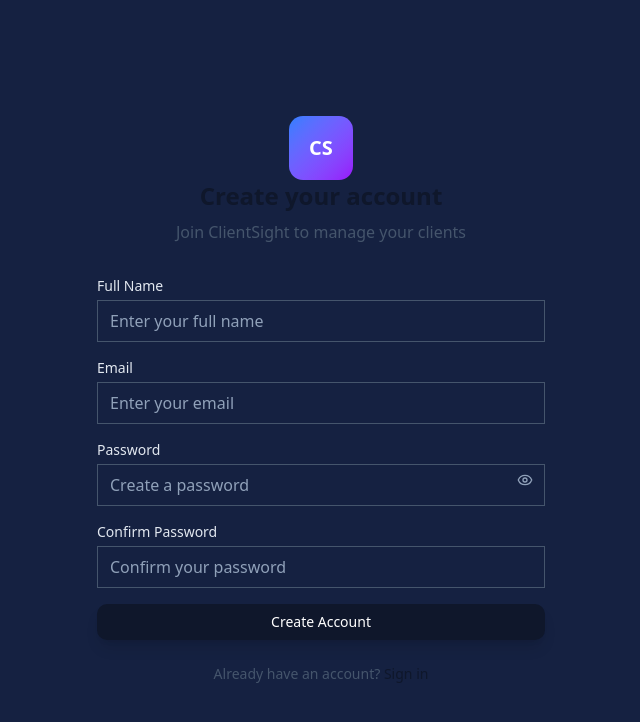
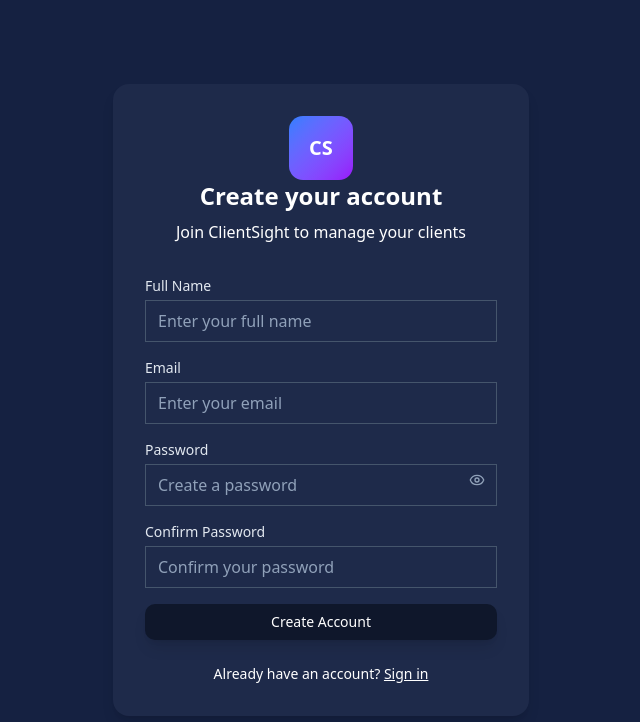
Before and after one commit to codewithAntony/cliently4us, a React (Vite) app in the folder frontend/: page /auth in a window 1280 px wide. Both pictures are taken after a click on the button "Sign up". Shown: the top 722 px of the page, without its empty margins (319-959 px from the left). Built offline with nearby package versions, Linux system fonts and the light colour scheme.

Commit message:
updated the ui of registration page

```diff
--- a/frontend/src/components/auth/LoginForm.tsx
+++ b/frontend/src/components/auth/LoginForm.tsx
@@ -109,7 +109,7 @@
         <p className='text-sm text-white dark:text-slate-400'>Don't have an account?{' '}
           <button
             onClick={onSwitchToRegister}
-            className='font-medium text-white dark:text-slate-100 hover:underline'
+            className='font-medium text-white dark:text-slate-100 underline'
             >
               Sign up
             </button>
--- a/frontend/src/components/auth/RegisterForm.tsx
+++ b/frontend/src/components/auth/RegisterForm.tsx
@@ -66,15 +66,16 @@
 
 
     return (
-        <div className='w-full max-w-md'>
+        <div className='min-h-screen flex items-center justify-center bg-[#152141] px-4'>
+            <div className='w-full max-w-md rounded-2xl shadow-lg p-8 bg-[#1e2a4a]'>
             <div className='text-center mb-8'>
                 <div className="w-16 h-16  bg-gradient-to-br from-blue-500 to-purple-600 rounded-xl flex items-center justify-center mx-auto mb-4'">
             <span className="text-white font-bold text-xl">CS</span>
             </div>
-                <h2 className='text-2xl font-bold text-slate-900 dark:text-slate-100'>
+                <h2 className='text-2xl font-bold text-white'>
                     Create your account
                 </h2>
-                <p className='text-slate-600 dark:text-slate-400 mt-2'>Join ClientSight to manage your clients</p>
+                <p className='text-white mt-2'>Join ClientSight to manage your clients</p>
             </div>
 
             <form onSubmit={handleSubmit} className='space-y-4'>
@@ -92,6 +93,7 @@
                     label='Email'
                     onChange={e => setEmail(e.target.value)}
                     placeholder='Enter your email'
+                    autoComplete='off'
                 />
 
                 <div className='relative'>
@@ -101,6 +103,7 @@
                         label='Password'
                         onChange={e => setPassword(e.target.value)}
                         placeholder='Create a password'
+                        autoComplete='new-password'
                     />
                     <button
                         type='button'
@@ -125,16 +128,18 @@
             </form>
 
             <div className='mt-6 text-center'>
-                <p className='text-sm text-slate-600 dark:text-slate-400'>
+                <p className='text-sm text-white'>
                     Already have an account?{' '}
                     <button
                         onClick={onSwitchToLogin}
-                        className='font-medium text-slate-900 dark:text-slate-100 hover:underline'
+                        className='font-medium text-white underline'
                     >
                         Sign in
                     </button>
                 </p>
             </div>
         </div>
+        </div>
+
     )
 }
```
